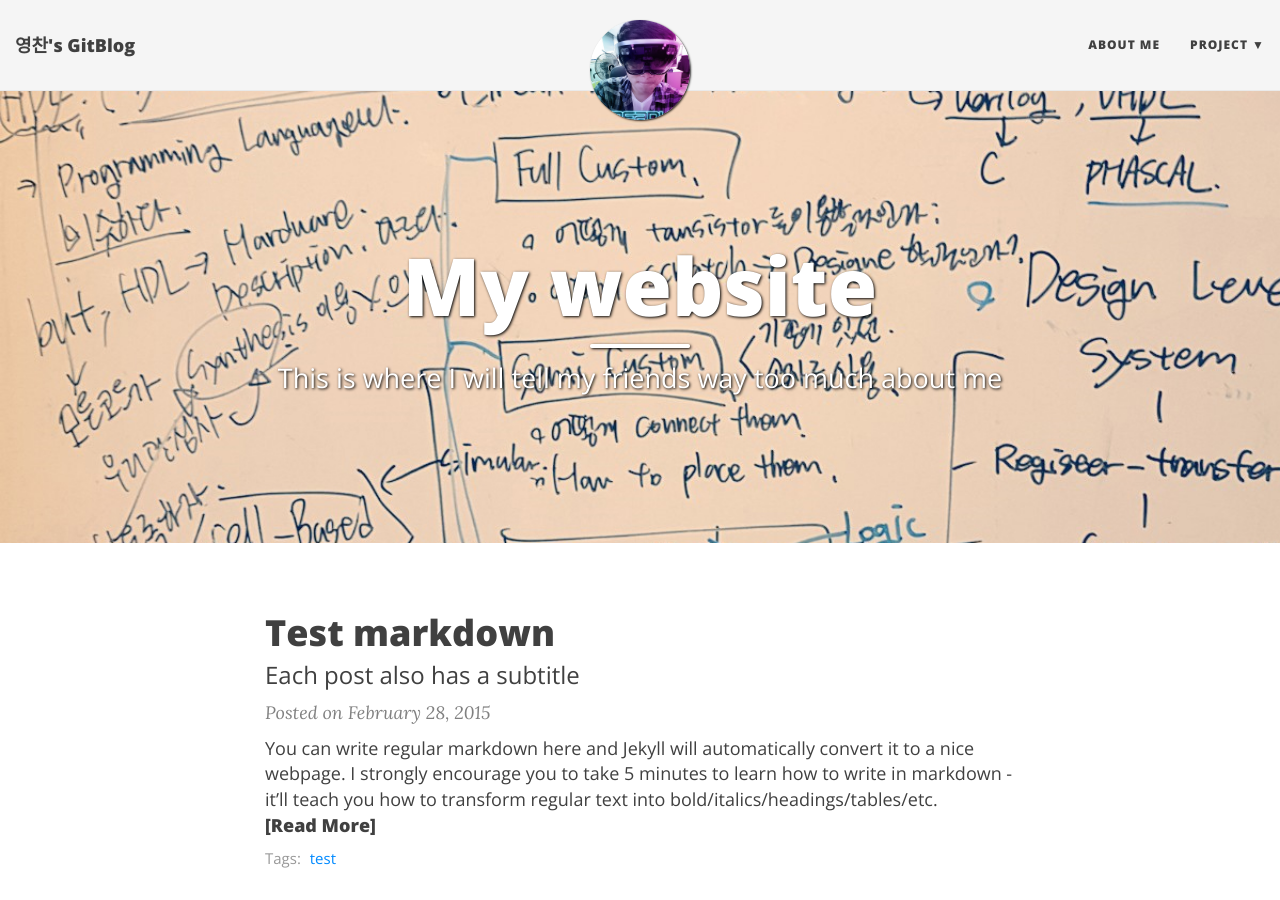
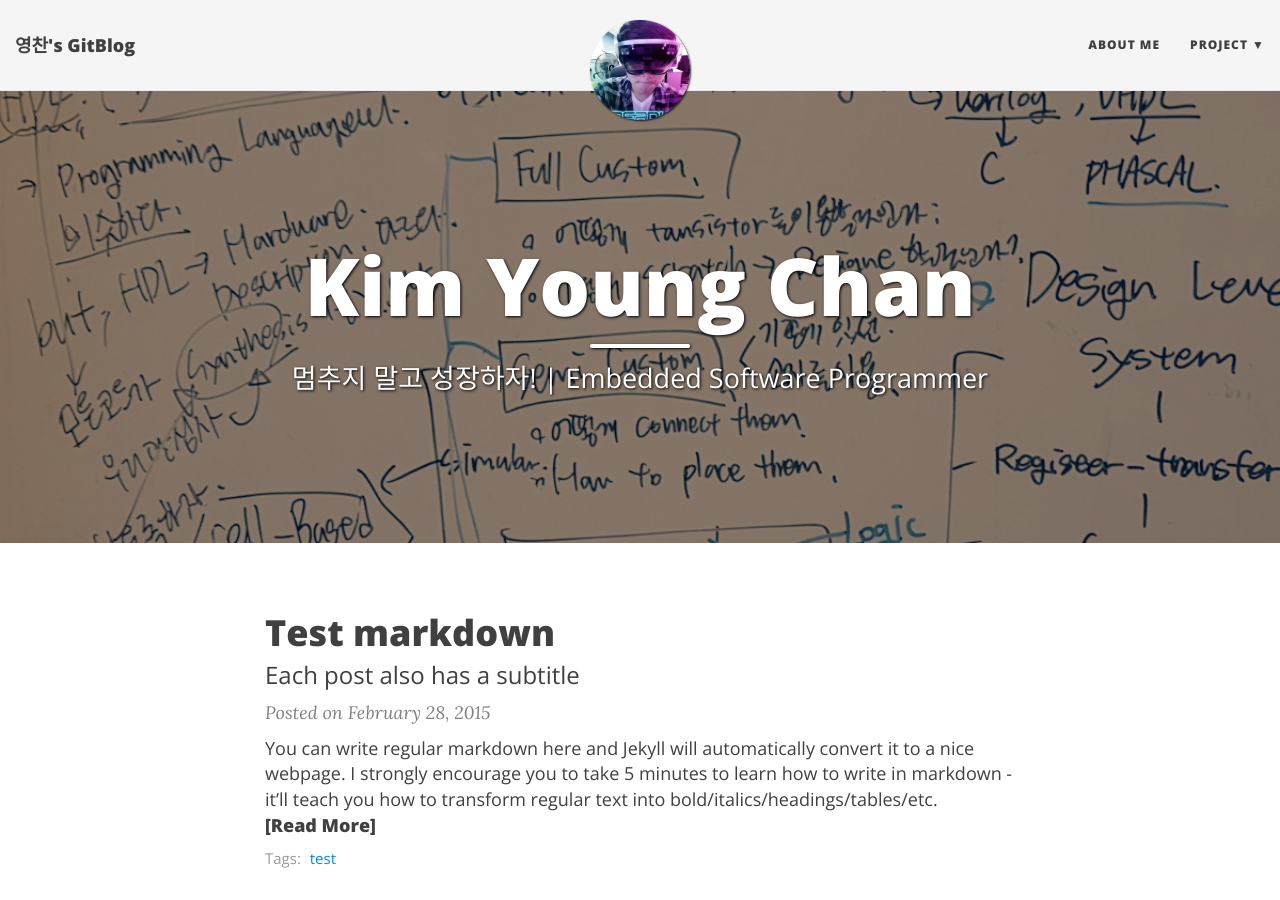
Before and after one commit to charlieppark/charlieppark.github.io-backup, a Jekyll site: the page built from index.html, in a window 1280 px wide and 900 px high. Built offline with Jekyll 4.4.1, drawn with Linux system fonts in a browser that asks for light colours; nearby versions of some CDN libraries; the list of posts is cut into pages by our own code.

Commit message:
index.html update

```diff
--- a/index.html
+++ b/index.html
@@ -1,7 +1,7 @@
 ---
 layout: page
-title: My website
-subtitle: This is where I will tell my friends way too much about me
+title: Kim Young Chan
+subtitle: 멈추지 말고 성장하자! | Embedded Software Programmer
 bigimg: /img/Home.jpg
 use-site-title: true
 ---
```
Also changed, not shown: img/Home.jpg.
